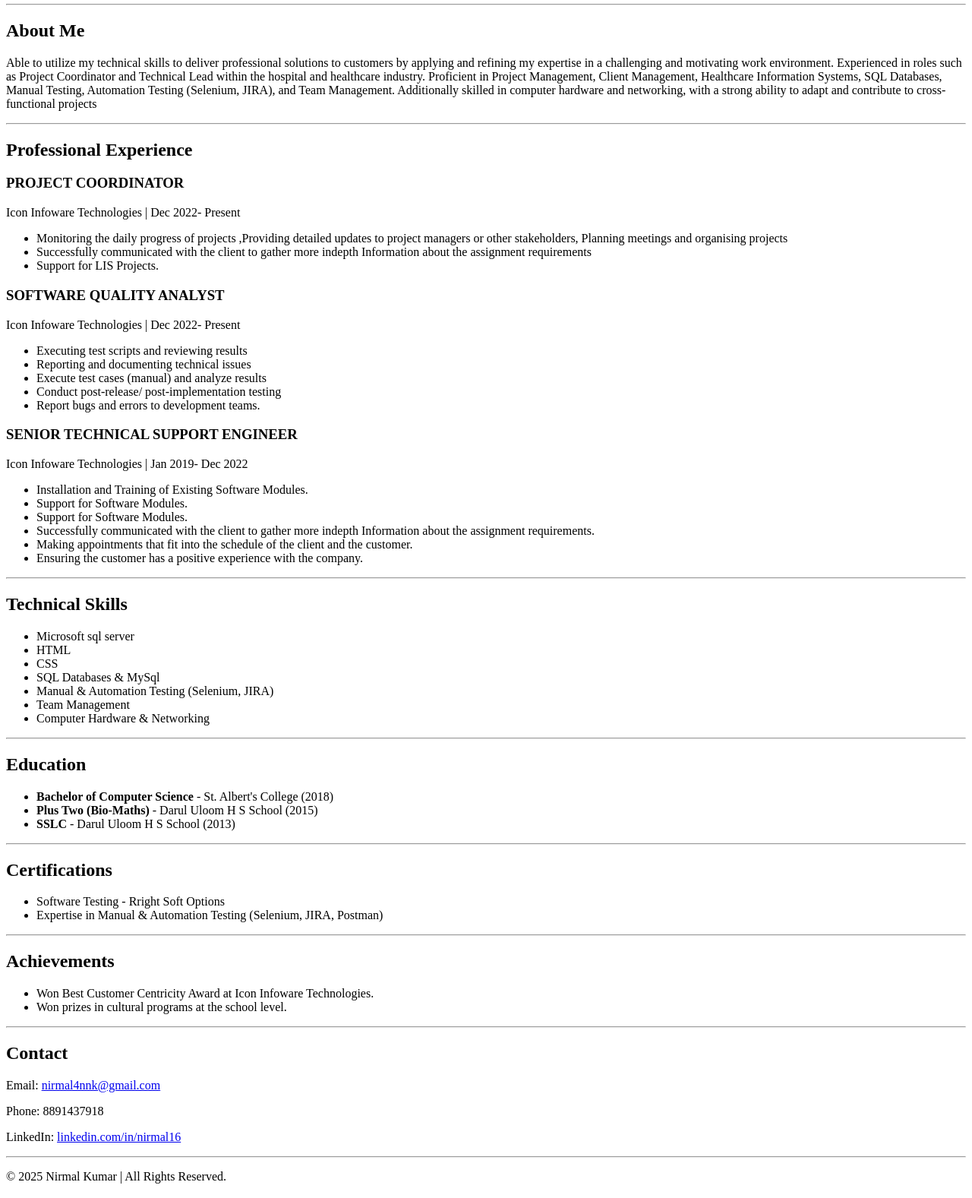
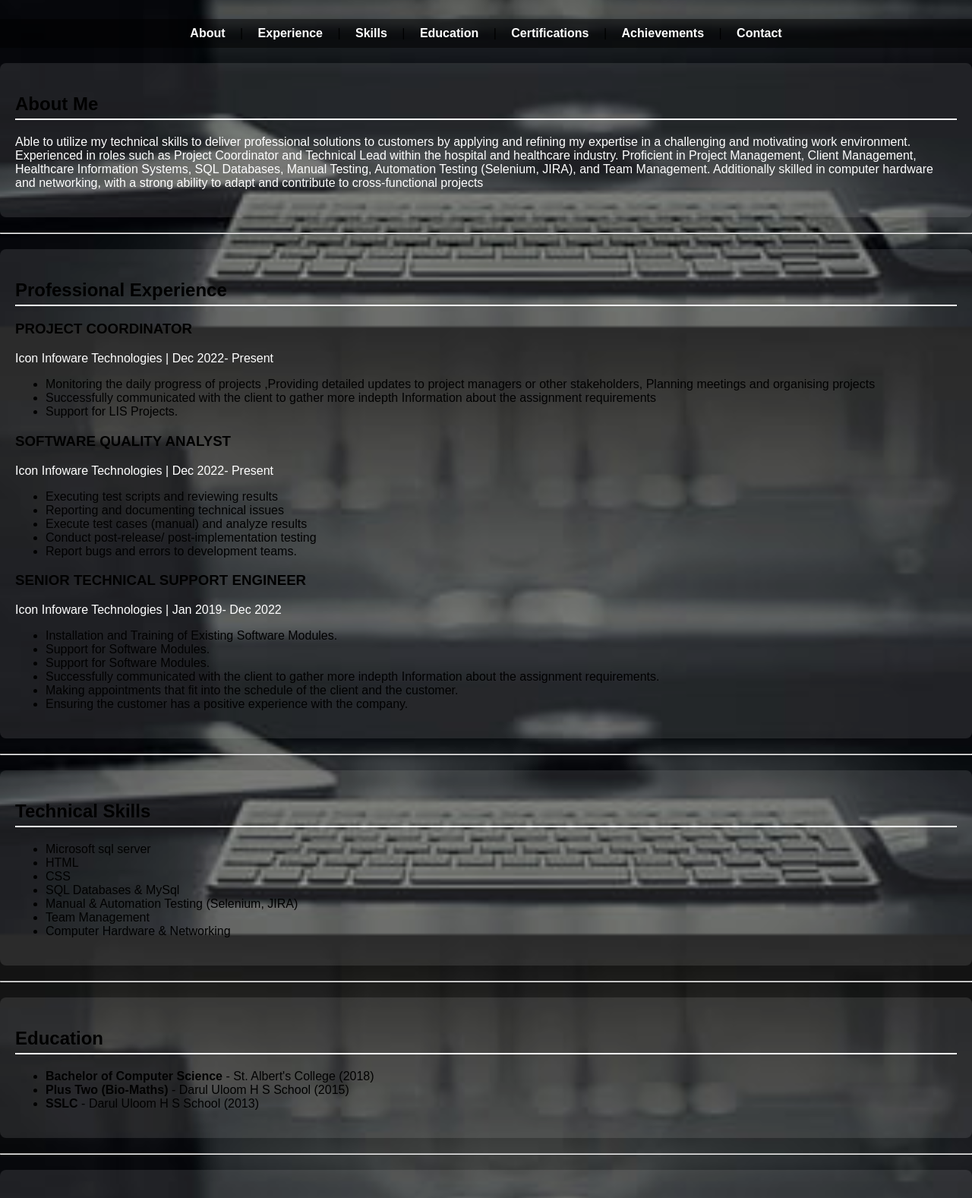
Before and after one commit to Amrutha-S162622/portfolio, a plain HTML site: page profile.html in a window 1280 px wide. Shown: the part 370-1947 px from the top of the page at 76% size. Drawn offline with Linux system fonts and the light colour scheme.

Commit message:
Updated portfolio with new changes

```diff
--- a/profile.html
+++ b/profile.html
@@ -4,9 +4,10 @@
     <meta charset="UTF-8">
     <meta name="viewport" content="width=device-width, initial-scale=1.0">
     <title>Profile Page</title>
+    <link rel="stylesheet" href="styleprofile.css">
 </head>
 <body>
-        <header>
+        <header class="head">
             <img src="Image.jpeg" height="100px">
             <h2>Nirmal Kumar N</h2>
             <P>Project Coordinator | Quality Analyst</P>
@@ -25,7 +26,7 @@
             <a href="#achievements">Achievements</a> |
             <a href="#contact">Contact</a>
         </nav>
-        <hr>
+
 
         <section id="about">
             <h2>About Me</h2>
--- a/style.css
+++ b/style.css
@@ -21,7 +21,7 @@ body{
 }
 .sect{
     width: 100%;
-    height: 100vh; /* Full viewport height */
+    height: 100vh;
     display: flex;
     flex-direction: column;
     justify-content: center;
@@ -48,37 +48,30 @@ h1, p, .home1 {
 }
 
 footer {
-    position: absolute;
-    bottom: 0;
-    width: 100%;
-    color: white;
-    text-align: center;
-    padding: -3px;
-    animation: none !important;
-    position: relative;
-}
-
-
-footer {
     padding: 15px 0;
     text-align: center;
     position: fixed;
     bottom: 0;
     width: 100%;
-    background: transparent; /* No background */
+
+}
+.footer-container a {
+    font-size: 24px;
+    margin: 0 15px;
+    transition: transform 0.3s ease-in-out;
 }
 
-.footer-container a {
-    color: rgba(0, 0, 0, 0.6); /* Dark gray icons */
-    font-size: 24px; /* Adjust icon size */
-    margin: 0 15px;
-    transition: color 0.3s ease-in-out, transform 0.3s ease-in-out;
+
+
+.instagram { background: linear-gradient(45deg, #feda75, #fa7e1e, #d62976, #962fbf, #4f5bd5); -webkit-background-clip: text; -webkit-text-fill-color: transparent; }
+.linkedin { color: #0077B5; }
+.email {color: #D14836;}
+
+
+.footer-container a:hover {
+    transform: scale(1.2);
 }
 
-.footer-container a:hover {
-    color: white; /* Darker on hover */
-    transform: scale(1.1); /* Slight zoom effect */
-}
 
 @keyframes fadeIn {
     from {
@@ -105,7 +98,7 @@ p{
     opacity: 0;
     animation-fill-mode: forwards;
     display: inline-block;
-    transition: transform 0.3s ease-in-out; /* Ensures smooth scaling */
+    transition: transform 0.3s ease-in-out;
 }
 
 .home1:hover {
--- /dev/null
+++ b/styleprofile.css
@@ -0,0 +1,80 @@
+
+body {
+    margin: 0;
+    padding: 0;
+    font-family: Arial, sans-serif;
+    background-image: url("backround.jpg");
+    background-size: cover;
+    background-position: center;
+    background-repeat: no-repeat;
+    background-attachment: fixed;
+    /*color: white;*/
+}
+
+
+.container {
+    width: 80%;
+    margin: auto;
+    padding: 20px;
+    background: rgba(0, 0, 0, 0.7);
+    border-radius: 10px;
+}
+
+
+.head {
+    text-align: center;
+    padding: 20px;
+}
+
+.head img {
+    border-radius: 200%;
+    border: 3px solid white;
+}
+.head h2,p{
+    color: white;
+}
+
+nav {
+    text-align: center;
+    padding: 10px;
+    background: rgba(0, 0, 0, 0.5);
+}
+
+nav a {
+    color: white;
+    text-decoration: none;
+    padding: 8px 15px;
+    font-weight: bold;
+}
+
+nav a:hover {
+    text-decoration: underline;
+}
+
+section {
+    margin: 20px 0;
+    padding: 20px;
+    background: rgba(255, 255, 255, 0.1);
+    border-radius: 8px;
+}
+
+h2 {
+    border-bottom: 2px solid white;
+    padding-bottom: 5px;
+}
+
+
+a {
+    color: lightblue;
+}
+
+a:hover {
+    text-decoration: underline;
+}
+
+
+footer {
+    text-align: center;
+    padding: 10px;
+    background: rgba(0, 0, 0, 0.6);
+}
```
Also changed, not shown: index.html (+7 -5 lines).
